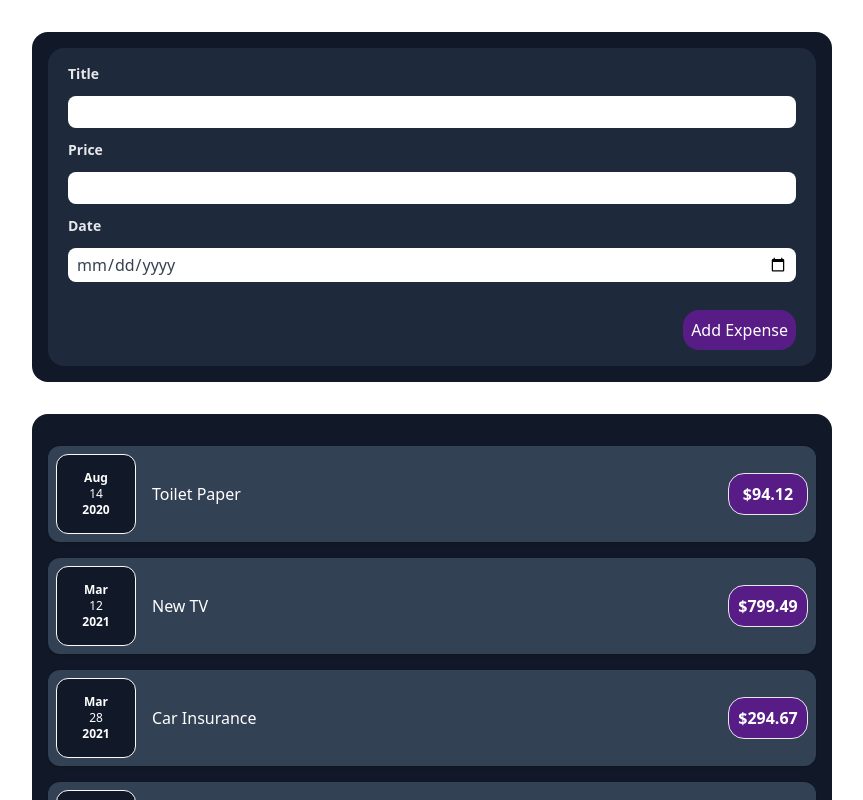
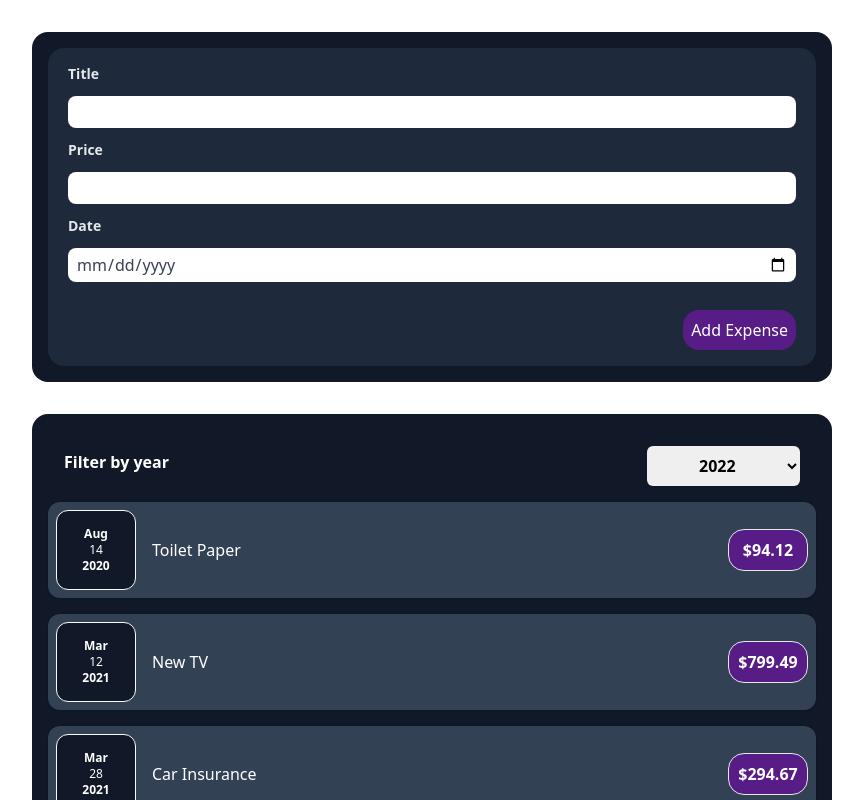
Before and after one commit to Rickyriski666/learn-react, a React (Vite) app: page / in a window 1280 px wide. Shown: the top 800 px of the page, without its empty margins (208-1071 px from the left). Built offline with nearby package versions, Linux system fonts and the light colour scheme.

Commit message:
complete the feature to add a list of expenses

```diff
--- a/src/App.jsx
+++ b/src/App.jsx
@@ -1,8 +1,9 @@
+import { useState } from "react";
 import Form from "./components/base/Form";
 import Expenses from "./components/Expenses";
 
 function App() {
-  const expenses = [
+  const dataExpenses = [
     {
       id: 1,
       title: "Toilet Paper",
@@ -24,14 +25,16 @@ function App() {
     },
   ];
 
+  const [expenses, setExpenses] = useState(dataExpenses);
+
   function inputHandler(dataOnForm) {
     const dataFromForm = {
       id: expenses.length + 1,
       ...dataOnForm,
     };
-    console.log(dataFromForm);
-    expenses.push(dataFromForm);
-    console.log(expenses);
+    setExpenses((prevData) => {
+      return [dataFromForm, ...prevData];
+    });
   }
 
   return (
--- a/src/components/Expenses.jsx
+++ b/src/components/Expenses.jsx
@@ -1,7 +1,15 @@
+import { useState } from "react";
 import Container from "./base/Container";
+import ExpenseFilter from "./ExpensesFilter";
 import Expensesitems from "./Expensesitems";
 
 export default function Expenses(props) {
+  const [selectedYear, setSelectedYear] = useState("");
+
+  const filterHandler = (e) => {
+    setSelectedYear(e);
+  };
+
   const expensesList = props.data.map((expense) => (
     <Expensesitems
       key={expense.id}
@@ -11,5 +19,12 @@ export default function Expenses(props) {
     />
   ));
 
-  return <Container data={expensesList} />;
+  return (
+    <div>
+      <Container>
+        <ExpenseFilter selected={filterHandler} />
+        {expensesList}
+      </Container>
+    </div>
+  );
 }
--- /dev/null
+++ b/src/components/ExpensesFilter.jsx
@@ -0,0 +1,22 @@
+export default function ExpenseFilter(props) {
+  const dropdownHandler = (event) => {
+    props.selected(event.target.value);
+  };
+
+  return (
+    <div className="expenses-filter text-[white] px-4 py-0">
+      <div className="expenses-filter__control flex w-full items-center justify-between mx-0 my-4">
+        <label className="font-bold mb-2">Filter by year</label>
+        <select
+          onChange={dropdownHandler}
+          className="font-bold px-12 py-2 rounded-md text-black"
+        >
+          <option value="2022">2022</option>
+          <option value="2021">2021</option>
+          <option value="2020">2020</option>
+          <option value="2019">2019</option>
+        </select>
+      </div>
+    </div>
+  );
+}
```
